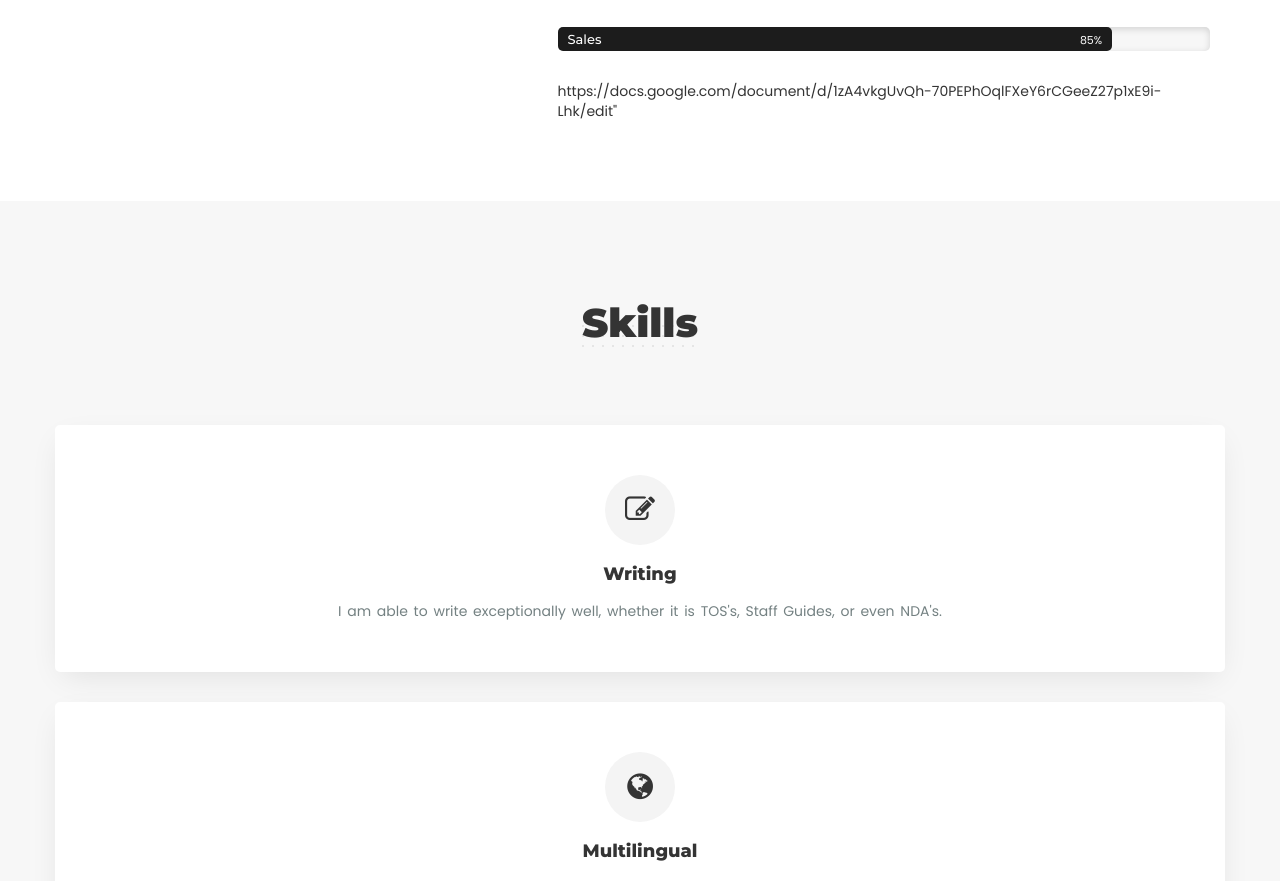
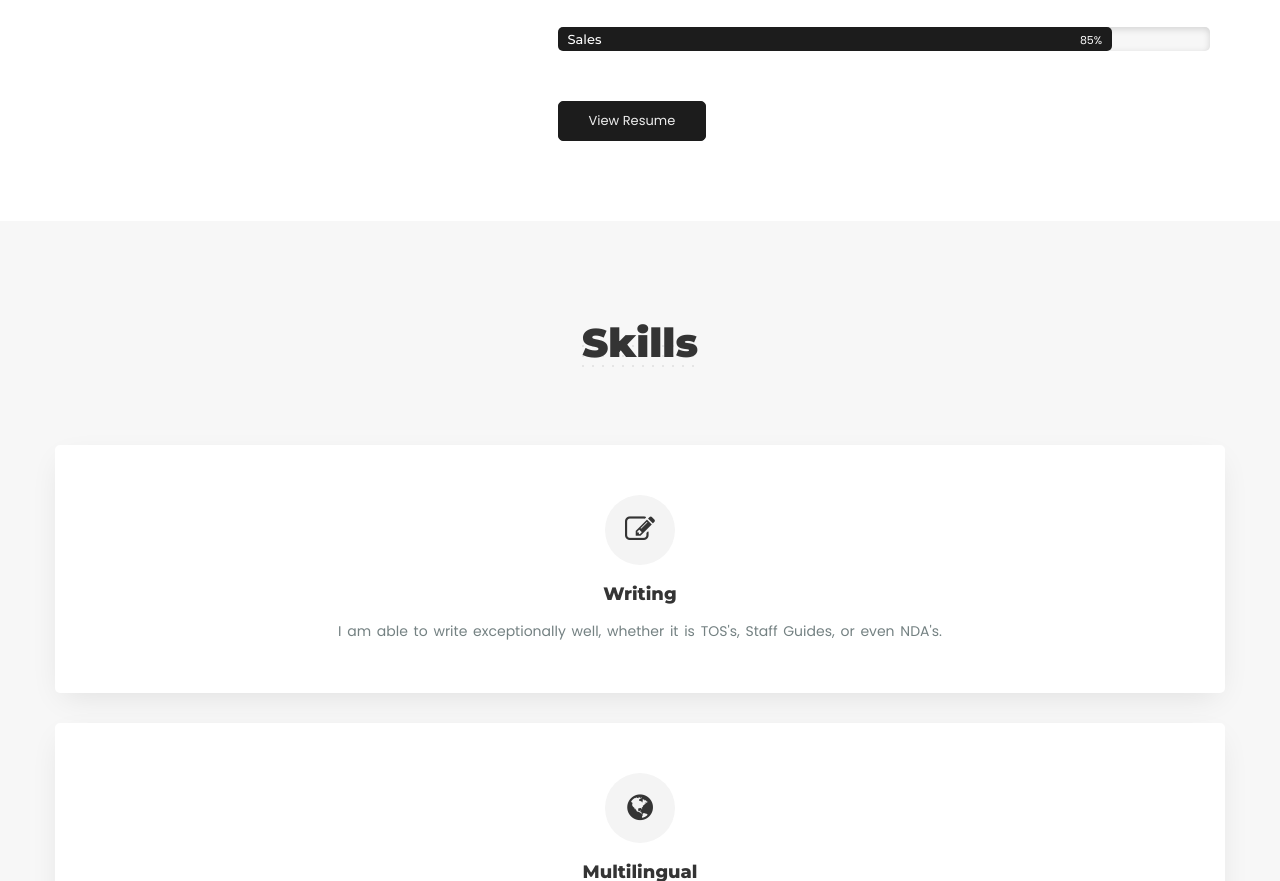
Before and after one commit to RepAlert/arepub.github.io, a plain HTML site: page index.html in a window 1280 px wide. Shown: the part 1282-2163 px from the top of the page. Drawn offline with nearby package versions, Linux system fonts and the light colour scheme.

Commit message:
Add files via upload

```diff
--- a/index.html
+++ b/index.html
@@ -148,7 +148,8 @@
 							</div>
 							<div class="clearfix"></div>
 
-							<a href="link.html" class="button">https://docs.google.com/document/d/1zA4vkgUvQh-70PEPhOqlFXeY6rCGeeZ27p1xE9i-Lhk/edit"</a>
+							<a href="https://docs.google.com/document/d/1zA4vkgUvQh-70PEPhOqlFXeY6rCGeeZ27p1xE9i-Lhk/edit">
+								<span class="buton buton-bg">View Resume</span>
 							</a>
 
 						</div>
```
